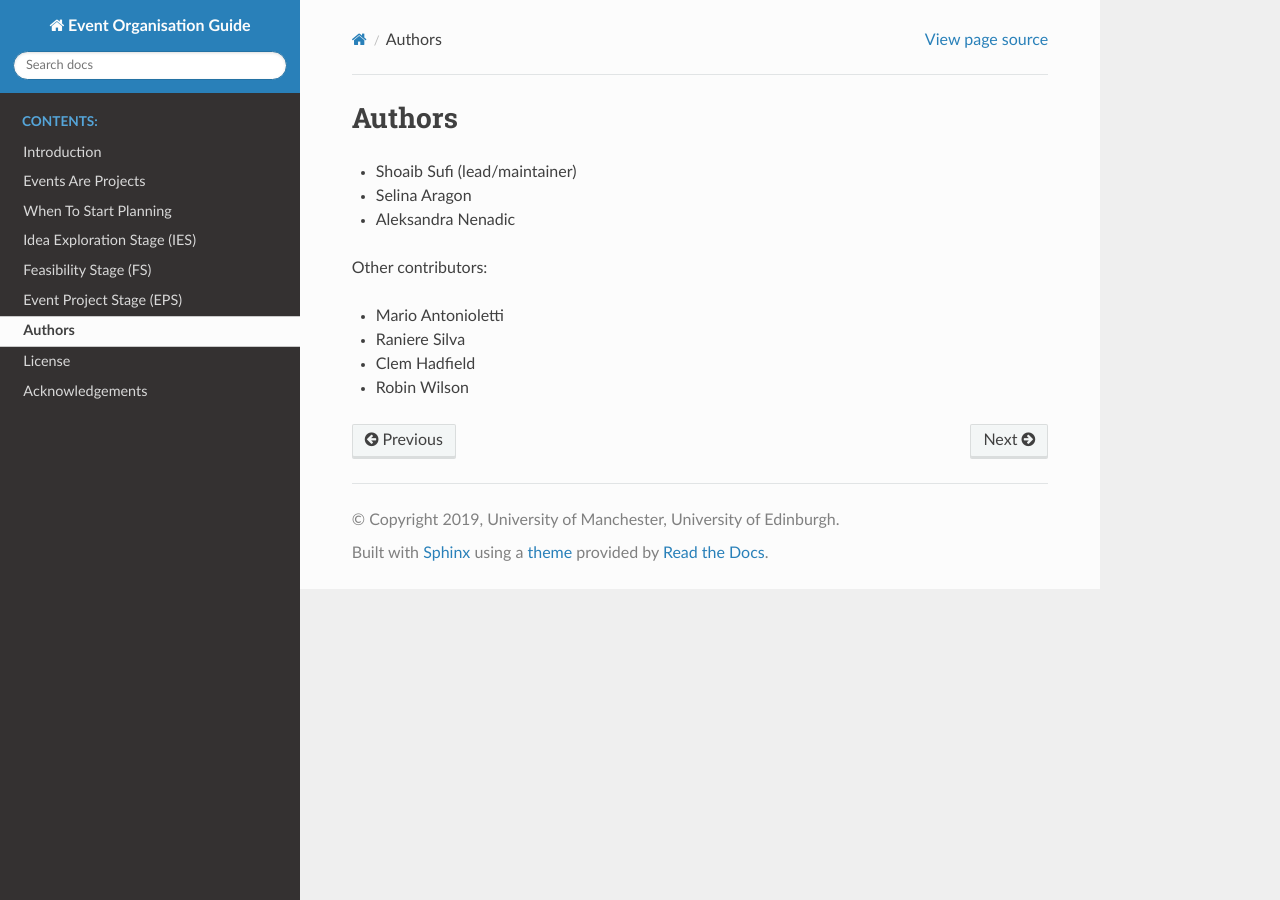
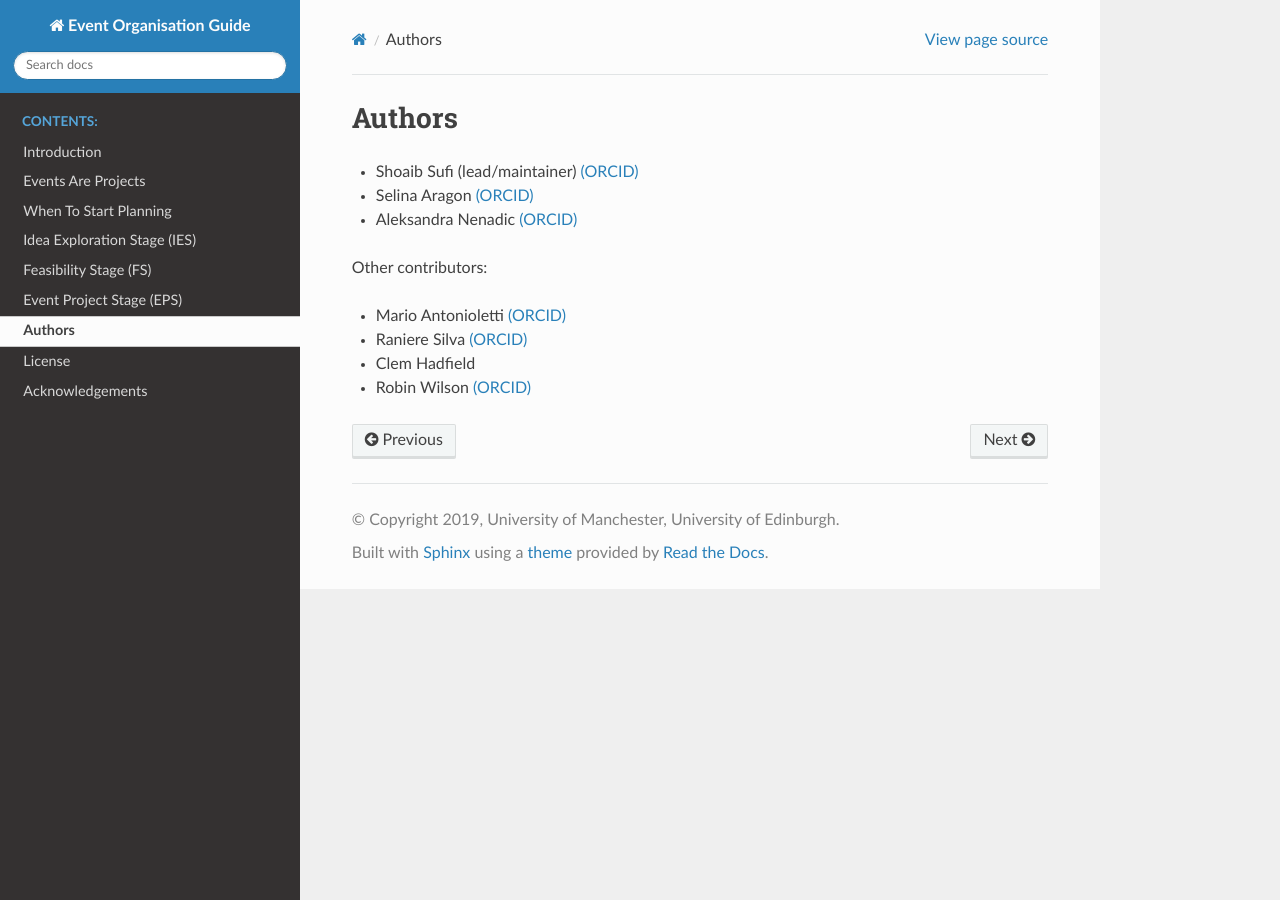
Before and after one commit to softwaresaved/event-organisation-guide, a Sphinx documentation site: the page built from docs/eog/authors.rst, in a window 1280 px wide. Built offline with Sphinx 7.4.7 and the Read the Docs theme 2.0.0, drawn with Linux system fonts in a browser that asks for light colours.

Commit message:
added author ORCID's

```diff
--- a/docs/eog/authors.rst
+++ b/docs/eog/authors.rst
@@ -1,15 +1,17 @@
 .. _Authors:
+
+.. Comment - If you want to know why __ is needed in the links rather than just an _ see https://github.com/sphinx-doc/sphinx/issues/3921
 
 Authors
 =======
 
-* Shoaib Sufi (lead/maintainer)
-* Selina Aragon
-* Aleksandra Nenadic
+* Shoaib Sufi (lead/maintainer) `(ORCID) <https://orcid.org/0000-0001-6390-2616>`__
+* Selina Aragon `(ORCID) <https://orcid.org/0000-0001-9938-0522>`__
+* Aleksandra Nenadic `(ORCID) <https://orcid.org/0000-0002-2269-3894>`__
 
 Other contributors:
 
-* Mario Antonioletti
-* Raniere Silva
+* Mario Antonioletti `(ORCID) <https://orcid.org/0000-0002-2486-7990>`__
+* Raniere Silva `(ORCID) <https://orcid.org/0000-0002-8381-3749>`__
 * Clem Hadfield
-* Robin Wilson
+* Robin Wilson `(ORCID) <https://orcid.org/0000-0001-7352-8912>`__
```
